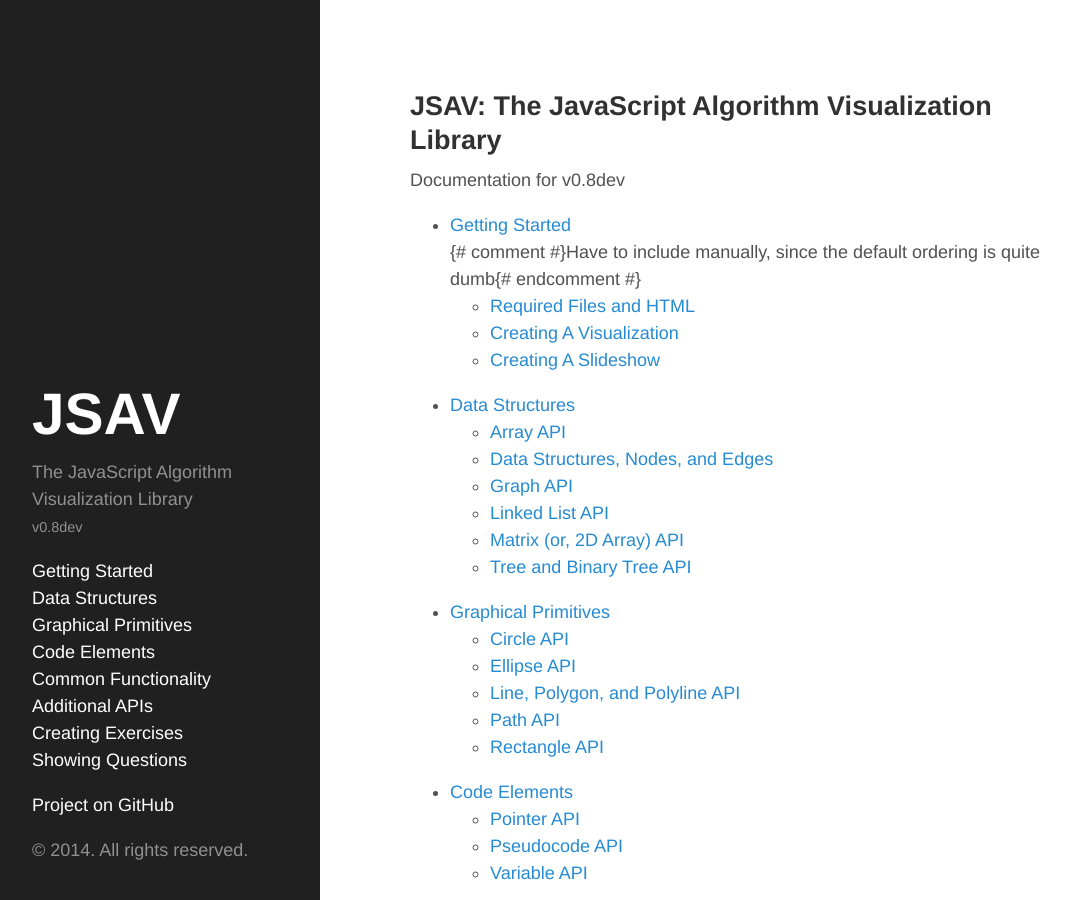
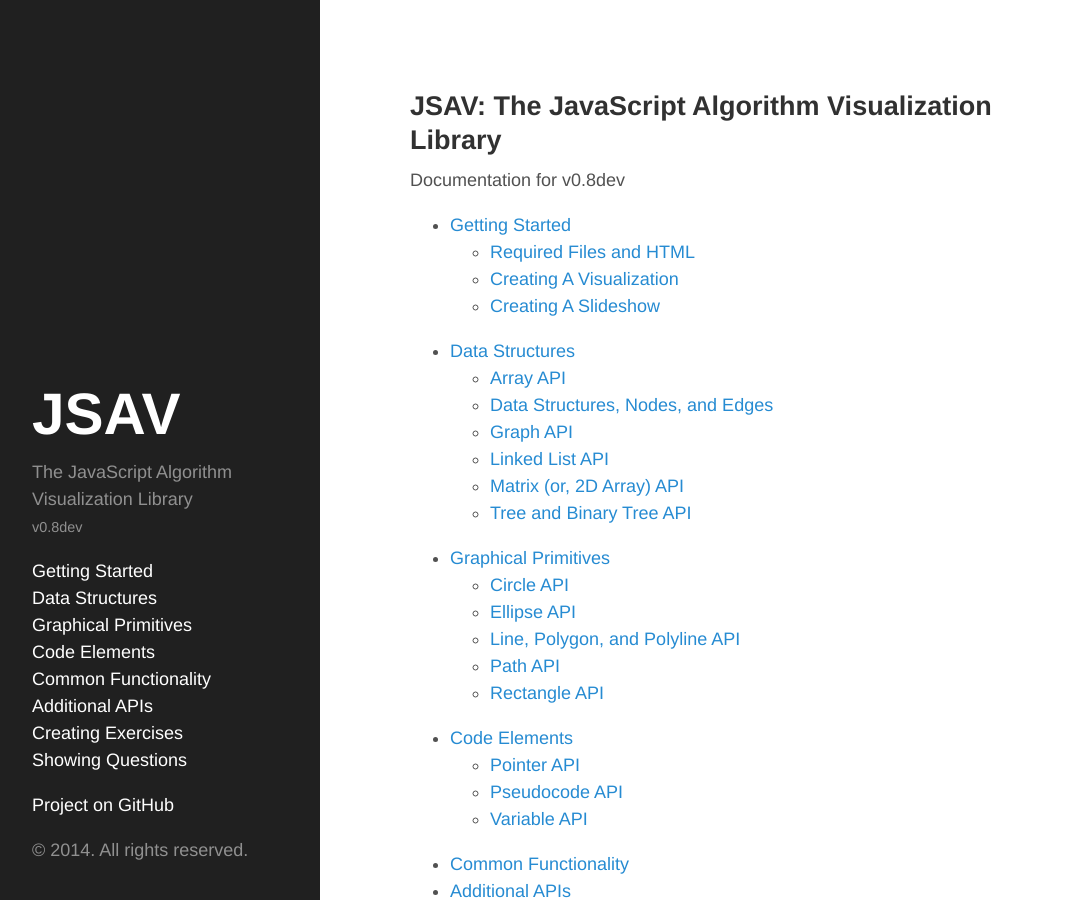
Before and after one commit to vkaravir/JSAV, a Jekyll site: the page built from index.md, in a window 1280 px wide and 900 px high. Shown: the whole window, without its empty margins (4-1075 px from the left). Built offline with Jekyll 4.4.1, drawn with Linux system fonts in a browser that asks for light colours; Markdown is read by kramdown in place of the engine named in the settings.

Commit message:
Fixed Get Started links on frontpage

```diff
--- a/index.md
+++ b/index.md
@@ -12,16 +12,16 @@ Documentation for v{{ site.version }}
     <a href="{{ site.baseurl }}/getstarted/">Getting Started</a>
   </li>
   <li class="subpages">
-  {# comment #}Have to include manually, since the default ordering is quite dumb{# endcomment #}
+  {% comment %}Have to include manually, since the default ordering is quite dumb{% endcomment %}
     <ul class="">
       <li>
-        <a href="html/">Required Files and HTML</a>
+        <a href="{{ site.baseurl }}/getstarted/html/">Required Files and HTML</a>
       </li>
       <li>
-        <a href="creatingvisualization/">Creating A Visualization</a>
+        <a href="{{ site.baseurl }}/getstarted/creatingvisualization/">Creating A Visualization</a>
       </li>
       <li>
-        <a href="slideshows/">Creating A Slideshow</a>
+        <a href="{{ site.baseurl }}/getstarted/slideshows/">Creating A Slideshow</a>
       </li>
     </ul>
   </li>
```
